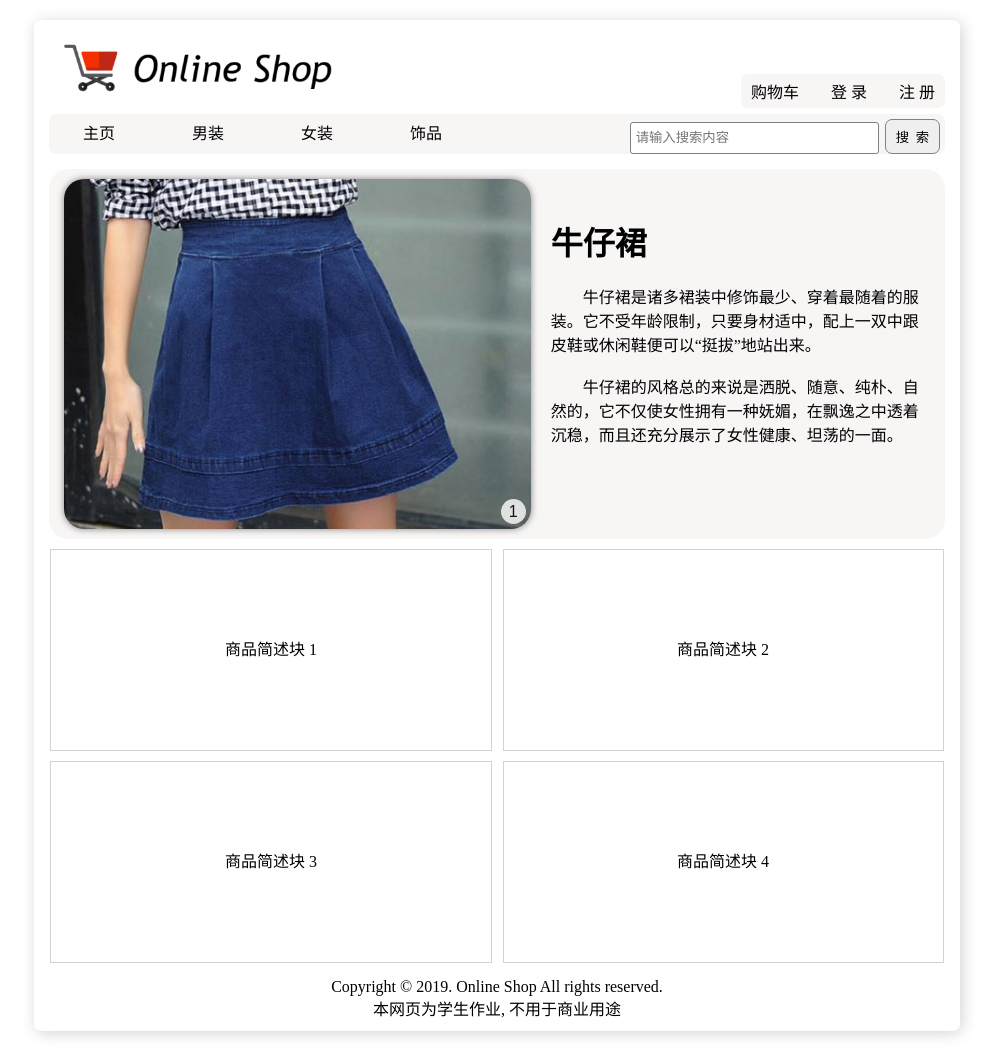
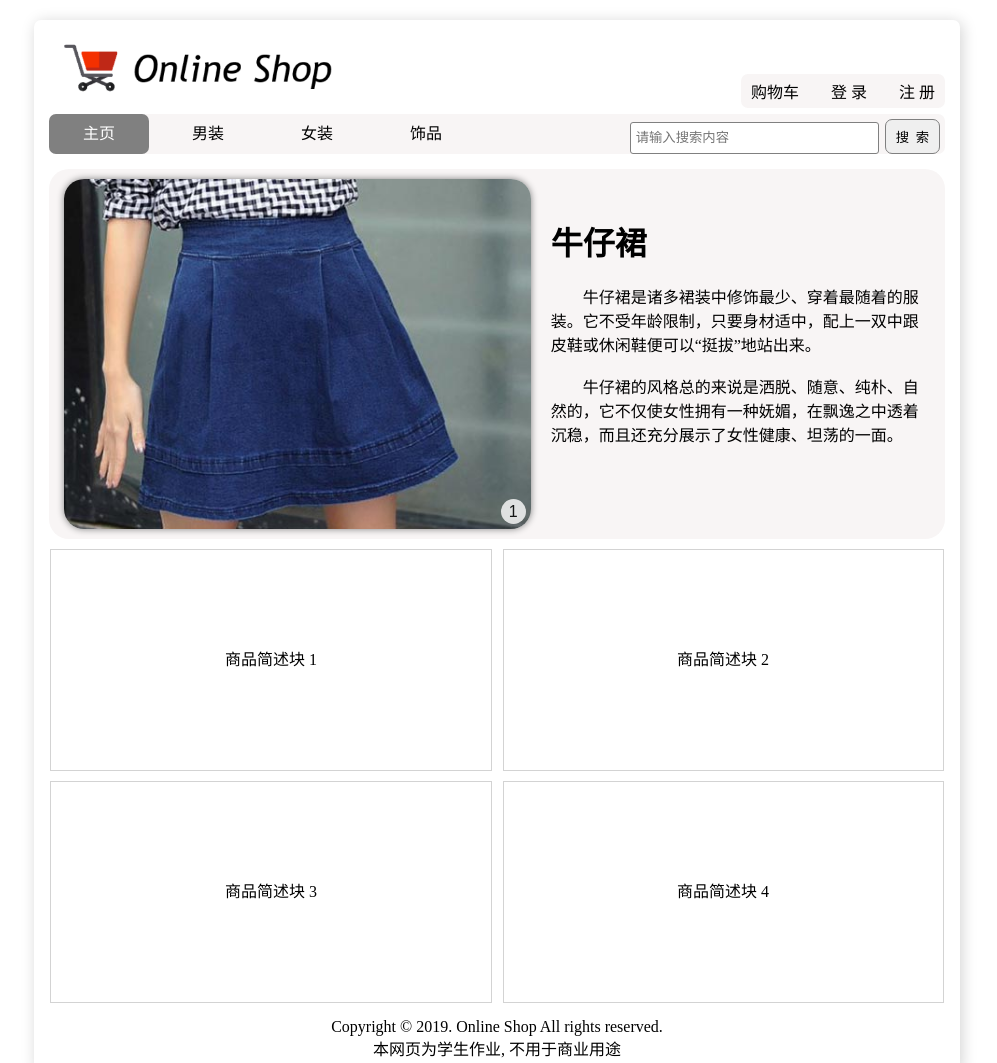
Before and after one commit to sandychn/OnlineShop, a plain HTML site: page index.html in a window 1280 px wide. Shown: the top 1063 px of the page, without its empty margins (143-1140 px from the left). Drawn offline with Linux system fonts and the light colour scheme.

Commit message:
updated home.css

```diff
--- a/css/home.css
+++ b/css/home.css
@@ -54,6 +54,13 @@
 }
 #wrapper nav ul li:hover {
   background-color: lightgreen;
+}
+#wrapper nav ul #nowpage {
+  background-color: gray;
+  transition-duration: 0s;
+}
+#wrapper nav ul #nowpage a {
+  color: white;
 }
 #wrapper nav input[type="search"] {
   padding: 7px 5px;
@@ -146,6 +153,7 @@
   display: inline-block;
   margin-bottom: 10px;
   transition: box-shadow 0.3s ease;
+  padding: 10px 0px;
 }
 #wrapper main .items:hover {
   box-shadow: 0px 0px 3px gray;
```
